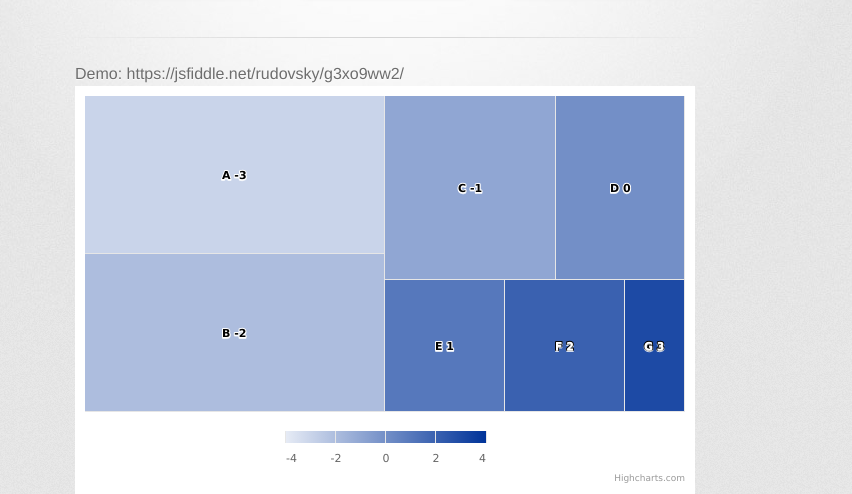
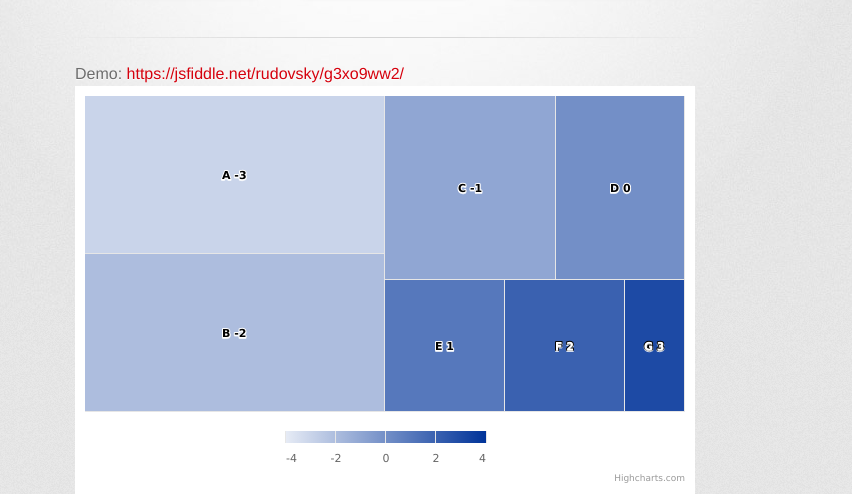
Before and after one commit to rudovjan/highcharts-better-treemap-color, a plain HTML site: page index.html in a window 1280 px wide. Shown: the part 266-760 px from the top of the page, without its empty margins (255-1107 px from the left). Drawn offline with nearby package versions, Linux system fonts and the light colour scheme; a web font is replaced by a local one.

Commit message:
jsfiddle as a link

```diff
--- a/index.html
+++ b/index.html
@@ -39,7 +39,8 @@
       <hr>
 
       <section id="main_content">
-            Demo: https://jsfiddle.net/rudovsky/g3xo9ww2/
+            Demo:
+            <a href="https://jsfiddle.net/rudovsky/g3xo9ww2/">https://jsfiddle.net/rudovsky/g3xo9ww2/</a>
             <div id="chartWith" style="min-width: 310px; height: 400px; margin: 0 auto"></div>
             <div id="chartWithOut" style="min-width: 310px; height: 400px; margin: 0 auto"></div>
       </section>
```
